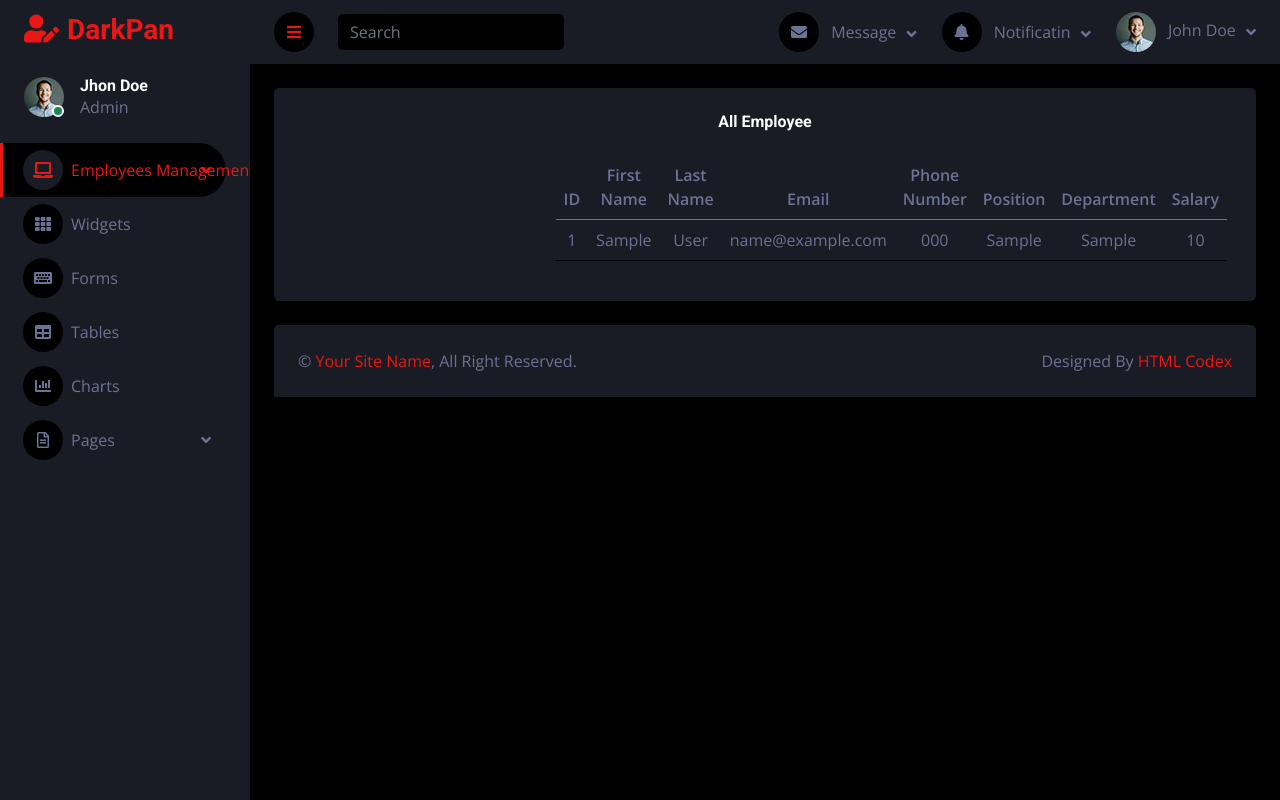
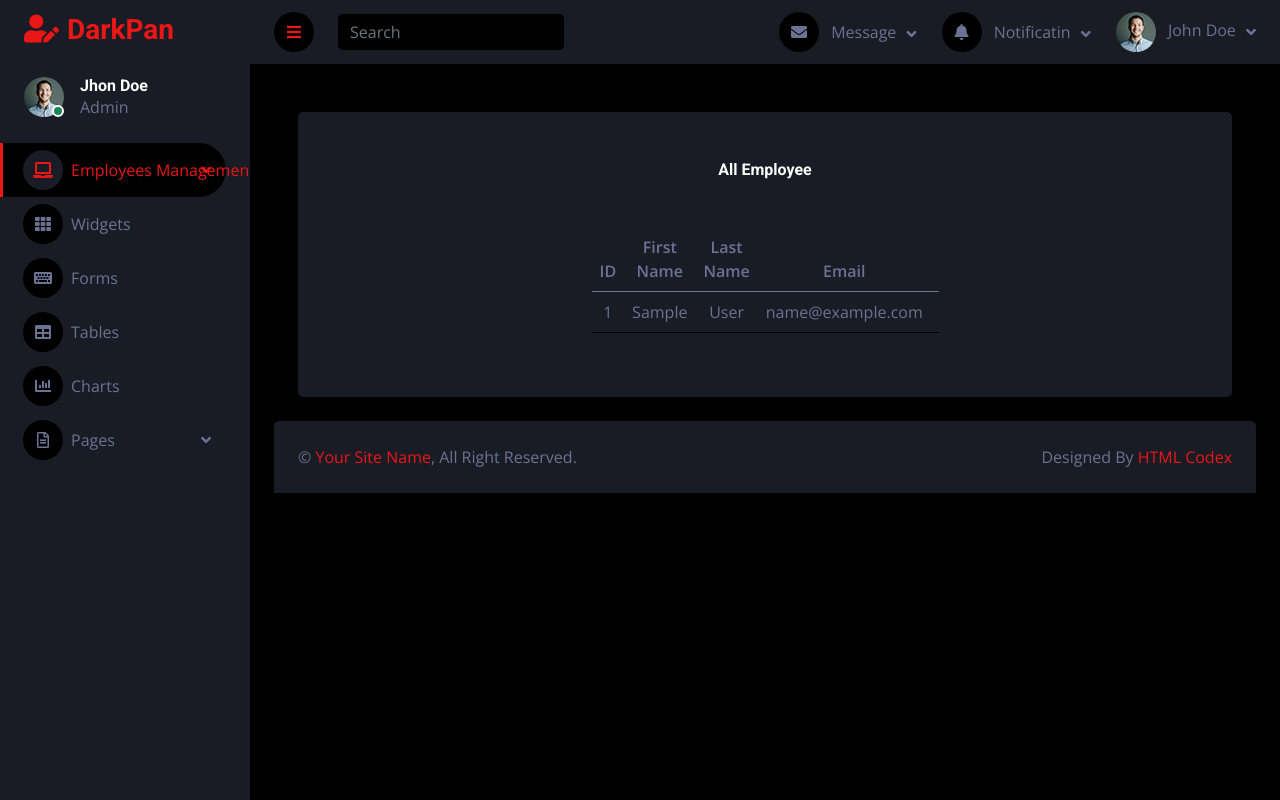
Before and after one commit to jangjue/aws-main, a Flask app: page / in a window 1280 px wide. Run offline with Flask 2, Linux system fonts and the light colour scheme; tables that the repository leaves empty or names only in its code hold one stand-in row (values such as "Sample post"); some libraries are stand-ins or nearby versions.

Commit message:
fix table

```diff
--- a/templates/index.html
+++ b/templates/index.html
@@ -14,7 +14,8 @@
     <!-- Google Web Fonts -->
     <link rel="preconnect" href="https://fonts.googleapis.com">
     <link rel="preconnect" href="https://fonts.gstatic.com" crossorigin>
-    <link href="https://fonts.googleapis.com/css2?family=Open+Sans:wght@400;600&family=Roboto:wght@500;700&display=swap" rel="stylesheet">
+    <link href="https://fonts.googleapis.com/css2?family=Open+Sans:wght@400;600&family=Roboto:wght@500;700&display=swap"
+        rel="stylesheet">
 
     <!-- Icon Font Stylesheet -->
     <link href="https://cdnjs.cloudflare.com/ajax/libs/font-awesome/5.10.0/css/all.min.css" rel="stylesheet">
@@ -34,7 +35,8 @@
 <body>
     <div class="container-fluid position-relative d-flex p-0">
         <!-- Spinner Start -->
-        <div id="spinner" class="show bg-dark position-fixed translate-middle w-100 vh-100 top-50 start-50 d-flex align-items-center justify-content-center">
+        <div id="spinner"
+            class="show bg-dark position-fixed translate-middle w-100 vh-100 top-50 start-50 d-flex align-items-center justify-content-center">
             <div class="spinner-border text-primary" style="width: 3rem; height: 3rem;" role="status">
                 <span class="sr-only">Loading...</span>
             </div>
@@ -50,8 +52,11 @@
                 </a>
                 <div class="d-flex align-items-center ms-4 mb-4">
                     <div class="position-relative">
-                        <img class="rounded-circle" src="/static/img/user.jpg" alt="" style="width: 40px; height: 40px;">
-                        <div class="bg-success rounded-circle border border-2 border-white position-absolute end-0 bottom-0 p-1"></div>
+                        <img class="rounded-circle" src="/static/img/user.jpg" alt=""
+                            style="width: 40px; height: 40px;">
+                        <div
+                            class="bg-success rounded-circle border border-2 border-white position-absolute end-0 bottom-0 p-1">
+                        </div>
                     </div>
                     <div class="ms-3">
                         <h6 class="mb-0">Jhon Doe</h6>
@@ -60,7 +65,8 @@
                 </div>
                 <div class="navbar-nav w-100">
                     <div class="nav-item dropdown">
-                        <a href="#" class="nav-link dropdown-toggle active" data-bs-toggle="dropdown"><i class="fa fa-laptop me-2"></i>Employees Management</a>
+                        <a href="#" class="nav-link dropdown-toggle active" data-bs-toggle="dropdown"><i
+                                class="fa fa-laptop me-2"></i>Employees Management</a>
                         <div class="dropdown-menu bg-transparent border-0">
                             <a href="/templates/index.html" class="dropdown-item active">Display Employees</a>
                             <a href="/addemp/" class="dropdown-item">Add Employee</a>
@@ -69,11 +75,14 @@
                         </div>
                     </div>
                     <a href="/templates/widget.html" class="nav-item nav-link"><i class="fa fa-th me-2"></i>Widgets</a>
-                    <a href="/templates/form.html" class="nav-item nav-link"><i class="fa fa-keyboard me-2"></i>Forms</a>
+                    <a href="/templates/form.html" class="nav-item nav-link"><i
+                            class="fa fa-keyboard me-2"></i>Forms</a>
                     <a href="/templates/table.html" class="nav-item nav-link"><i class="fa fa-table me-2"></i>Tables</a>
-                    <a href="/templates/chart.html" class="nav-item nav-link"><i class="fa fa-chart-bar me-2"></i>Charts</a>
+                    <a href="/templates/chart.html" class="nav-item nav-link"><i
+                            class="fa fa-chart-bar me-2"></i>Charts</a>
                     <div class="nav-item dropdown">
-                        <a href="#" class="nav-link dropdown-toggle" data-bs-toggle="dropdown"><i class="far fa-file-alt me-2"></i>Pages</a>
+                        <a href="#" class="nav-link dropdown-toggle" data-bs-toggle="dropdown"><i
+                                class="far fa-file-alt me-2"></i>Pages</a>
                         <div class="dropdown-menu bg-transparent border-0">
                             <a href="/templates/signin.html" class="dropdown-item">Sign In</a>
                             <a href="/templates/signup.html" class="dropdown-item">Sign Up</a>
@@ -109,7 +118,8 @@
                         <div class="dropdown-menu dropdown-menu-end bg-secondary border-0 rounded-0 rounded-bottom m-0">
                             <a href="#" class="dropdown-item">
                                 <div class="d-flex align-items-center">
-                                    <img class="rounded-circle" src="/static/img/user.jpg" alt="" style="width: 40px; height: 40px;">
+                                    <img class="rounded-circle" src="/static/img/user.jpg" alt=""
+                                        style="width: 40px; height: 40px;">
                                     <div class="ms-2">
                                         <h6 class="fw-normal mb-0">Jhon send you a message</h6>
                                         <small>15 minutes ago</small>
@@ -119,7 +129,8 @@
                             <hr class="dropdown-divider">
                             <a href="#" class="dropdown-item">
                                 <div class="d-flex align-items-center">
-                                    <img class="rounded-circle" src="/static/img/user.jpg" alt="" style="width: 40px; height: 40px;">
+                                    <img class="rounded-circle" src="/static/img/user.jpg" alt=""
+                                        style="width: 40px; height: 40px;">
                                     <div class="ms-2">
                                         <h6 class="fw-normal mb-0">Jhon send you a message</h6>
                                         <small>15 minutes ago</small>
@@ -129,7 +140,8 @@
                             <hr class="dropdown-divider">
                             <a href="#" class="dropdown-item">
                                 <div class="d-flex align-items-center">
-                                    <img class="rounded-circle" src="/static/img/user.jpg" alt="" style="width: 40px; height: 40px;">
+                                    <img class="rounded-circle" src="/static/img/user.jpg" alt=""
+                                        style="width: 40px; height: 40px;">
                                     <div class="ms-2">
                                         <h6 class="fw-normal mb-0">Jhon send you a message</h6>
                                         <small>15 minutes ago</small>
@@ -166,7 +178,8 @@
                     </div>
                     <div class="nav-item dropdown">
                         <a href="#" class="nav-link dropdown-toggle" data-bs-toggle="dropdown">
-                            <img class="rounded-circle me-lg-2" src="/static/img/user.jpg" alt="" style="width: 40px; height: 40px;">
+                            <img class="rounded-circle me-lg-2" src="/static/img/user.jpg" alt=""
+                                style="width: 40px; height: 40px;">
                             <span class="d-none d-lg-inline-flex">John Doe</span>
                         </a>
                         <div class="dropdown-menu dropdown-menu-end bg-secondary border-0 rounded-0 rounded-bottom m-0">
@@ -181,12 +194,13 @@
 
 
             <!-- Blank Start -->
-            <div class="container-fluid pt-4 px-4">
+            <div class="container-fluid pt-5 px-5">
                 <div class="row mh-100 bg-secondary rounded align-items-center justify-content-center mx-0">
                     <div class="col-md-6 col-sm-12 col-xl-6 text-center">
-                        <div class="bg-secondary rounded h-100 p-4">
-                        <h6 class="mb-4">All Employee</h6>
-                        <table class="table table-hover">
+                        <div class="bg-secondary rounded h-100 p-5">
+                            <h6 class="mb-5">All Employee</h6>
+                            <div class="table-responsive">
+                                <table class="table">
                                     <thead>
                                         <tr>
                                             <th scope="col">ID</th>
@@ -194,9 +208,6 @@
                                             <th scope="col">Last Name</th>
                                             <th scope="col">Email</th>
                                             <th scope="col">Phone Number</th>
-                                    <th scope="col">Position</th>
-                                    <th scope="col">Department</th>
-                                    <th scope="col">Salary</th>
                                         </tr>
                                     </thead>
                                     <tbody>
@@ -207,14 +218,11 @@
                                             <td>{{data.2}}</td>
                                             <td>{{data.3}}</td>
                                             <td>{{data.4}}</td>
-                                        <td>{{data.5}}</td>
-                                        <td>{{data.6}}</td>
-                                        <td>{{data.7}}</td>
-
                                         </tr>
                                         {% endfor %}
                                     </tbody>
                                 </table>
+                            </div>
                         </div>
                     </div>
                 </div>
```
Lines whose indentation alone changed are shown as unchanged.
